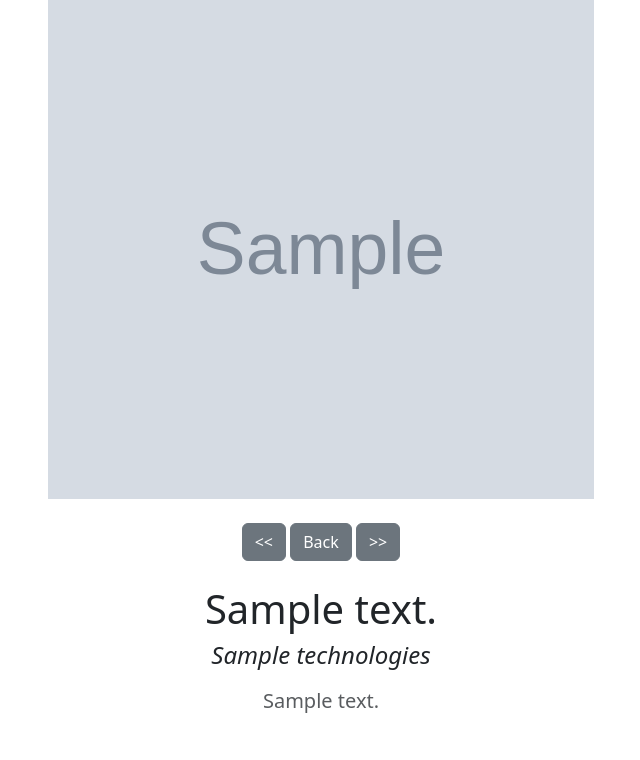
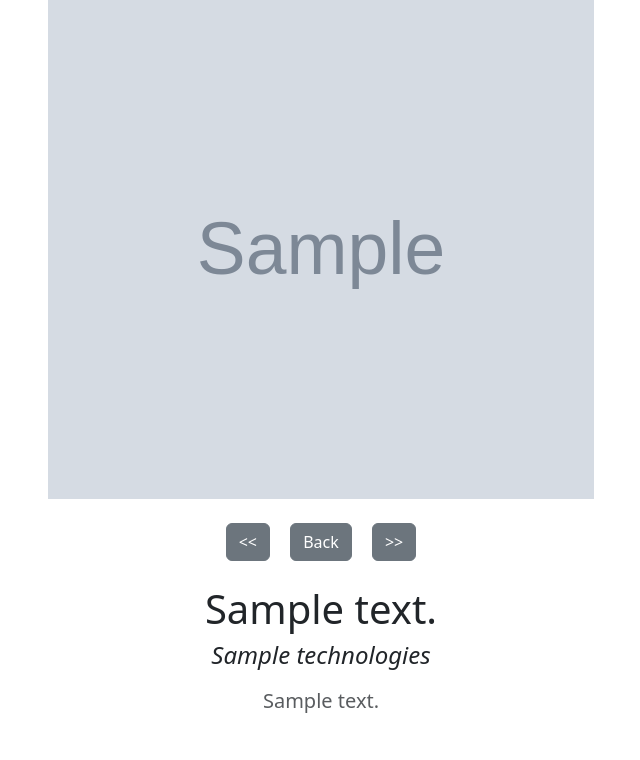
Before and after one commit to jmm5781/portfolio-project, a Django app: template jobs/templates/jobs/detail.html in a window 1280 px wide. Shown: the part 97-857 px from the top of the page, without its empty margins (319-959 px from the left). Run offline with Django 5.2, Linux system fonts and the light colour scheme; the template is opened without the code that fills it: most values are stand-ins (such as "Sample title", 1, 10 or a date in 2020); grey boxes marked "Sample" are stand-in pictures; data that the repository does not hold is empty; parts of the project's set-up code (start-up, migrations or seed data) failed here and were passed over; some libraries are stand-ins or nearby versions.

Commit message:
spread out buttons in detail view

```diff
--- a/jobs/templates/jobs/detail.html
+++ b/jobs/templates/jobs/detail.html
@@ -168,9 +168,9 @@
                 <p>
                     <img class="detail-view-image-jobs" src="{{ job.image.url }}" alt="{{ job.summary }}">
                     <div>
-                        <a href="{% url 'detail' prev_job_id %}" class="btn btn-secondary my-2"><<</a>
-                        <a href="{% url 'home' %}" class="btn btn-secondary my-2">Back</a>
-                        <a href="{% url 'detail' next_job_id %}" class="btn btn-secondary my-2">>></a>
+                        <a href="{% url 'detail' prev_job_id %}" class="btn btn-secondary my-2 mx-2"><<</a>
+                        <a href="{% url 'home' %}" class="btn btn-secondary my-2 mx-2">Back</a>
+                        <a href="{% url 'detail' next_job_id %}" class="btn btn-secondary my-2 mx-2">>></a>
                     </div>
                 </p>
                 <h1 class="fw-light">{{ job.summary }}</h1>
```
